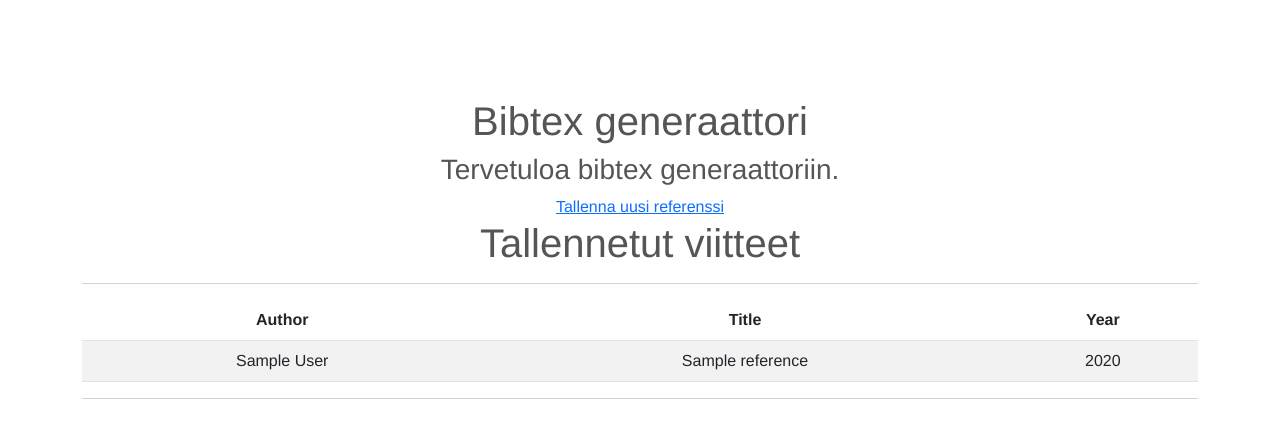
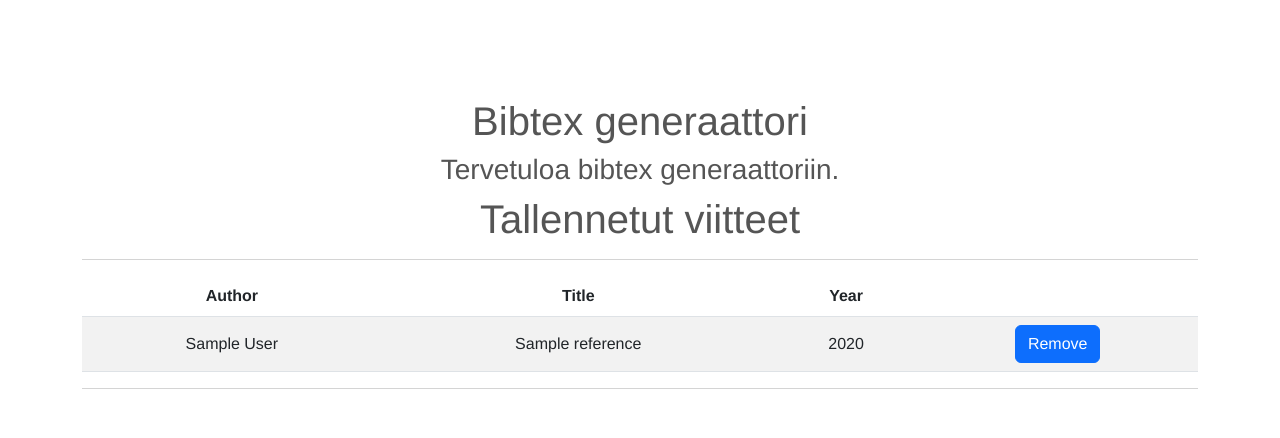
Before and after one commit to immone/bibtex-generaattori, a Flask app: page / in a window 1280 px wide. Shown: the part 151-589 px from the top of the page. Run offline with Flask 3, Linux system fonts and the light colour scheme; tables that the repository leaves empty hold one stand-in row (values such as "Sample post").

Commit message:
Add removing references functionality

```diff
--- a/src/routes.py
+++ b/src/routes.py
@@ -5,29 +5,29 @@ from services import Services
 
 service = Services()
 
-@app.route('/')
+@app.route('/', methods=['GET', 'POST'])
 def index():
     """Page for viewing all references."""
-    citations = service.get_db_contents()
-    return render_template(
-        'check_references.html',
-        count=len(citations),
-        citations=citations
-    )
-
-@app.route('/type')
-def choose_reference_type():
-    """Page for choosing refence type."""
-    return render_template('choose_reference_type.html')
+    if request.method == 'GET':
+        citations = service.get_db_contents()
+        return render_template(
+            'check_references.html',
+            count=len(citations),
+            citations=citations
+        )
+    else:
+        ref_id = int(request.form["id"])
+        service.remove_from_db(ref_id)
+        return redirect('/')
 
 @app.route('/edit', methods=['GET', 'POST'])
 def send_reference():
     """New reference page."""
     if request.method == 'GET':
         return render_template('send_reference.html')
-
-    author = request.form['author']
-    title = request.form['title']
-    year = request.form['year']
-    service.save_to_db(author, title, year)
-    return redirect('/')
+    else:
+        author = request.form['author']
+        title = request.form['title']
+        year = request.form['year']
+        service.save_to_db(author, title, year)
+        return redirect('/')
--- a/src/services.py
+++ b/src/services.py
@@ -7,9 +7,8 @@ class Services:
         pass
 
 
-    def save_to_db(self, author, title, year):
+    def save_to_db(self, author: str, title: str, year: str):
         """Save form data to database."""
-        print('Save to db', author, title, year)
         new = Reference(
             author=author,
             title=title,
@@ -20,7 +19,12 @@ class Services:
         db.session.add(new)  # pylint: disable=no-member
         db.session.commit()  # pylint: disable=no-member
 
-
     def get_db_contents(self):
         """Get references from database"""
         return Reference.query.all()
+
+    def remove_from_db(self, ref_id: int):
+        """Remove reference from database"""
+        reference = Reference.query.filter_by(id=ref_id).one()
+        db.session.delete(reference) # pylint: disable=no-member
+        db.session.commit() # pylint: disable=no-member
--- a/src/templates/check_references.html
+++ b/src/templates/check_references.html
@@ -3,7 +3,6 @@
 <title>Bibtex generaattori</title>
 <h1>Bibtex generaattori</h1>
 <h3>Tervetuloa bibtex generaattoriin.</h3>
-<a href="/edit">Tallenna uusi referenssi</a>
 
 <h1>Tallennetut viitteet</h1>
 <hr>
@@ -13,18 +12,26 @@
         <th scope="col">Author</th>
         <th scope="col">Title</th>
         <th scope="col">Year</th>
+        <th scope="col"></th> <!-- Empty column header for remove button -->
       </tr>
     </thead>
     <tbody>
     {% for citation in citations %}
-      <tr>
+    <tr>
         <td>{{ citation.author }}</td>
         <td>{{ citation.title }}</td>
         <td>{{ citation.year }}</td>
-      </tr>
-      {% endfor %}
+        <td>
+            <form action="/" method="POST">
+                <!-- If more post request actions are added, add a form field here that tells that this button is for the remove action -->
+                <input type="hidden" name="id" value="{{ citation.id }}">
+                <button type="submit" class="btn btn-primary">Remove</button>
+            </form>
+        </td>
+    </tr>
+    {% endfor %}
     </tbody>
-  </table>
+</table>
 <hr>
 
 {% endblock %}
```
